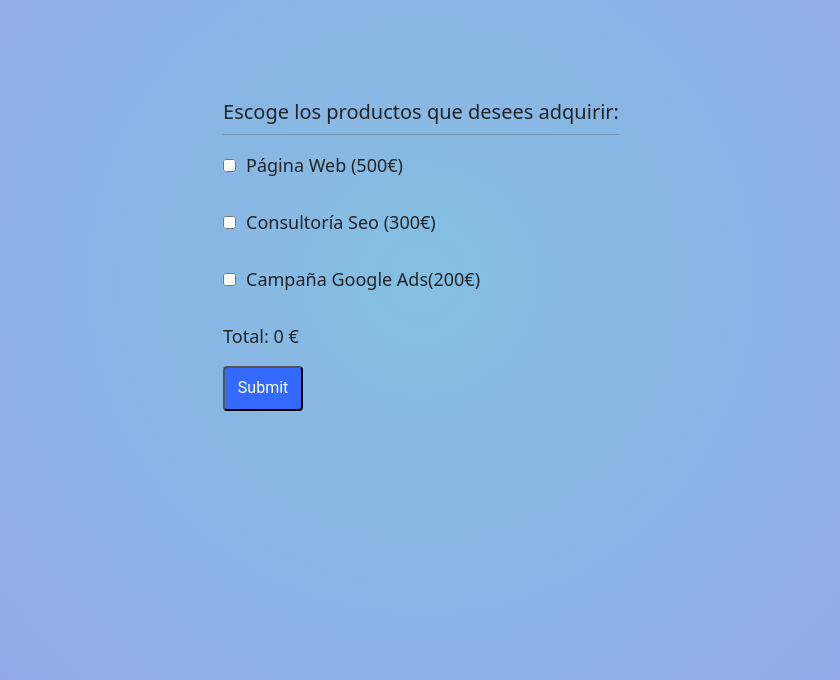
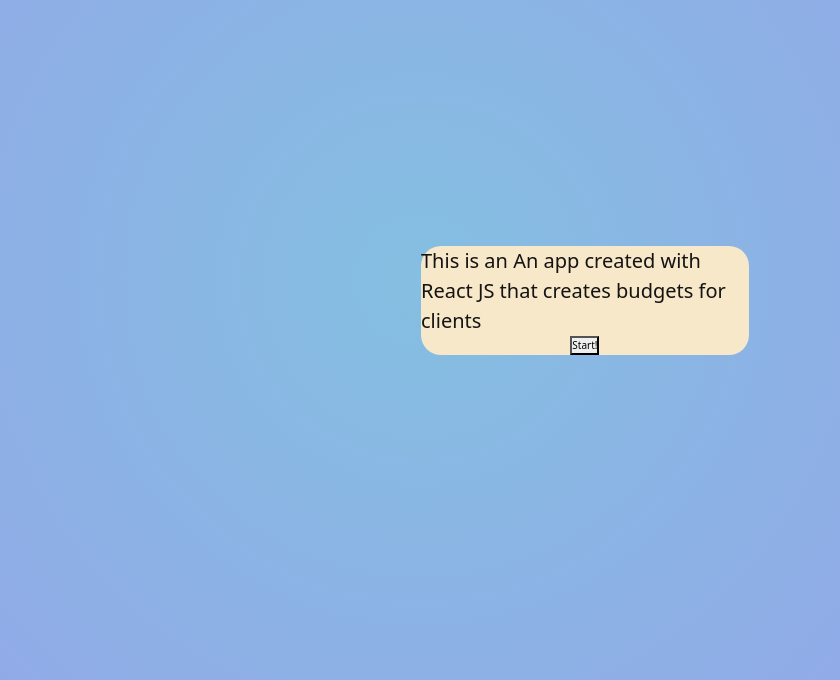
Before and after one commit to Ann-14/Sprint-07, a React (Create React App) app: page / in a window 1280 px wide. Shown: the part 120-800 px from the top of the page, without its empty margins (219-1059 px from the left). Built offline with nearby package versions, Linux system fonts and the light colour scheme.

Commit message:
working on exercise 5 and router

```diff
--- a/package.json
+++ b/package.json
@@ -9,6 +9,7 @@
     "bootstrap": "^5.2.0",
     "react": "^18.2.0",
     "react-dom": "^18.2.0",
+    "react-router-dom": "^6.4.5",
     "react-scripts": "5.0.1",
     "styled-components": "^5.3.6",
     "web-vitals": "^2.1.4"
--- a/src/App.js
+++ b/src/App.js
@@ -1,12 +1,14 @@
 import { useState, useEffect } from "react";
+import { Link, Navigate, Route, Routes } from "react-router-dom";
 import "../node_modules/bootstrap/dist/css/bootstrap.min.css";
 
 import { CheckBox } from "./components/CheckBox";
-// import { Storage } from "./components/Storage";
+import { Navbar } from "./components/Navbar";
 import { Panel } from "./components/Panel";
-
+import { Welcome } from "./components/Welcome";
 import { ButtonSubmit, WrapperBody } from "./styles/PanelStyled";
 import "./styles/styles.css";
+
 
 let webPrice = 0;
 let seoPrice = 0;
@@ -85,9 +87,37 @@ function App() {
         (checkWeb ? 500 + pages * languages * 30 : 0)
     );
   }, [totalPrice, checkAds, checkSeo, checkWeb, languages, pages]);
+//Ex 5 Welcome Message
+const [welcomeMessage, setWelcomeMessage] = useState(true);
+
+const changeWelcomeState = (dataFromChild) =>{
+  setWelcomeMessage(dataFromChild)
+}
+
+if (welcomeMessage === true) {
+  return (
+    <>
+
+      <Welcome handleStart={changeWelcomeState}></Welcome>
+    </>
+  );
+} else {
+
 
   return (
     <>
+    <h1>Home</h1>
+   <Navbar welcomePage={Welcome} app={App} Link={Link}/>
+    <hr />
+
+    <Routes>
+<Route path="app" element={<App />} />
+<Route path="welcome" element={<Welcome />} />
+
+<Route path="/*" element={<Navigate to='/app' />} />
+
+    </Routes>
+
       <WrapperBody>
         {/* {!!savedData && <Storage />} */}
         <h2>Escoge los productos que desees adquirir: </h2>
@@ -136,10 +166,10 @@ function App() {
         <div>Total: {totalPrice} €</div>
 
         <ButtonSubmit onClick={submitData}>Submit</ButtonSubmit>
-        {/* <Storage /> */}
+
       </WrapperBody>
     </>
   );
 }
-
+}
 export default App;
--- /dev/null
+++ b/src/components/Navbar.js
@@ -0,0 +1,32 @@
+import { Link, NavLink} from "react-router-dom"
+
+export const Navbar = () => {
+  return (
+    <nav className="navbar navbar-expand-lg bg-primary rounded-3">
+  <div className="container-fluid">
+    <Link className="navbar-brand" to='/'>useContext</Link>
+
+    <div className="collapse navbar-collapse" id="navbarNav">
+      <ul className="navbar-nav">
+
+        <NavLink
+        className={ ({isActive}) =>  `nav-link ${isActive ? 'active' : ''}` }
+        to='/'
+        >
+        Home
+        </NavLink>
+
+
+        <NavLink
+        className={ ({isActive}) =>  `nav-link ${isActive ? 'active' : ''}` }
+        to='/welcome'
+        >
+        BudgetApp
+        </NavLink>
+
+      </ul>
+    </div>
+  </div>
+</nav>
+  )
+}
--- /dev/null
+++ b/src/components/Welcome.js
@@ -0,0 +1,15 @@
+import { WelcomeBackground, WelcomeCard,WelcomeText } from "../styles/PanelStyled"
+
+export const Welcome = ({handleStart}) => {
+    const data = false
+    return (
+      <>
+     <WelcomeBackground>
+      <WelcomeCard>
+          <WelcomeText>This is an An app created with React JS that creates budgets for clients</WelcomeText>
+      <button onClick={() => handleStart(data)}>Start!</button>
+      </WelcomeCard>
+      </WelcomeBackground>
+      </>
+    )
+  }
--- a/src/styles/PanelStyled.js
+++ b/src/styles/PanelStyled.js
@@ -92,3 +92,33 @@ margin-right: 1rem;
 margin-bottom:3rem;
 
 `
+
+/* WELCOME.JS STYLING*/
+export const WelcomeBackground = styled.div`
+  /* height: 100vh;
+  display: flex;
+  flex-direction: column;
+  align-items: center; */
+  /* background-image: url("https://images.fineartamerica.com/images/artworkimages/mediumlarge/2/seamless-pattern-with-stars-and-magical-leonid-zarubin.jpg"); */
+`;
+
+export const WelcomeCard = styled.div`
+  width: 50%;
+  height: 50%;
+  margin-left: 50%;
+  margin-right: 50%;
+  background-color: #f6e8c8;
+  display: flex;
+  flex-direction: column;
+  align-items: center;
+  justify-content: center;
+  align-items: center;
+  padding: 0.5 1.2rem;
+  margin-top: 4rem;
+  border-radius: 2rem;
+`;
+
+export const WelcomeText = styled.div`
+  color: #151314;
+  font-size: 2rem;
+`;
```
Also changed, not shown: src/index.js (+7 -2 lines), 1 other file (tests, documents, lock files or other folders).
